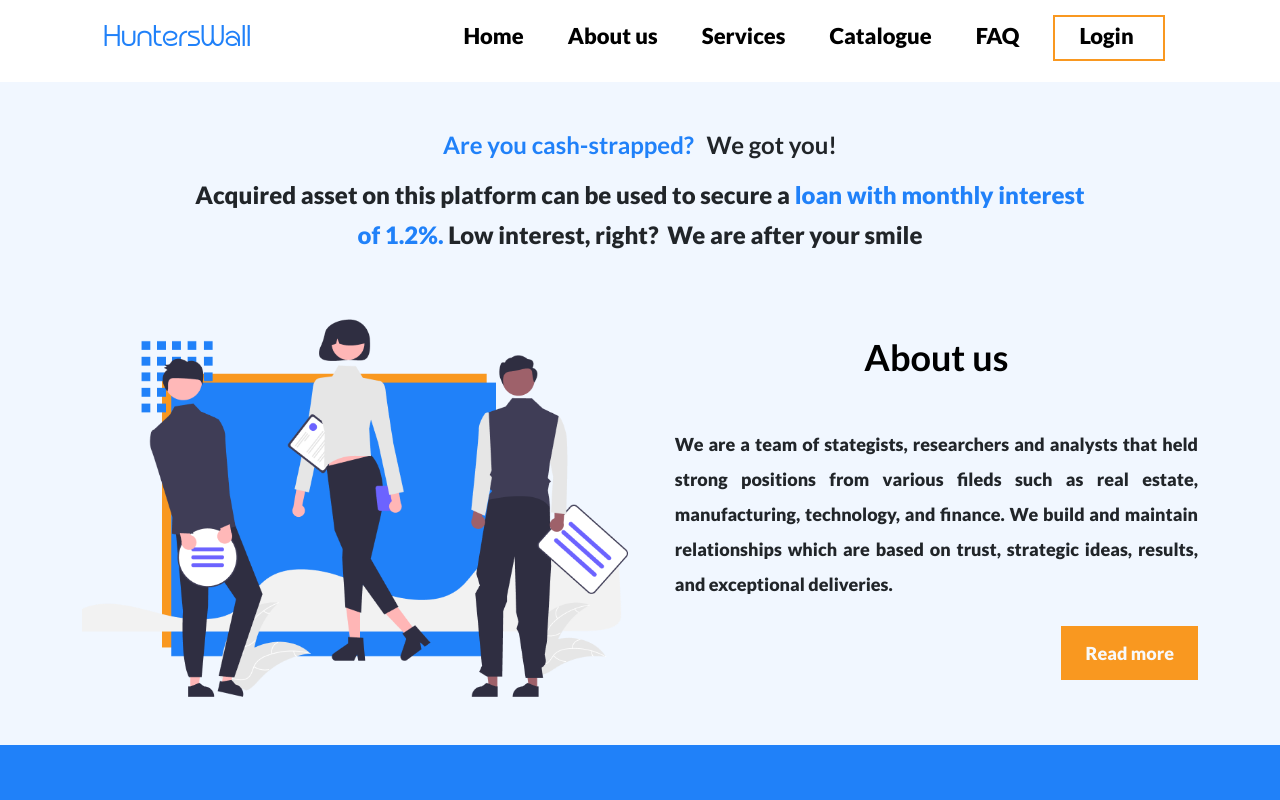
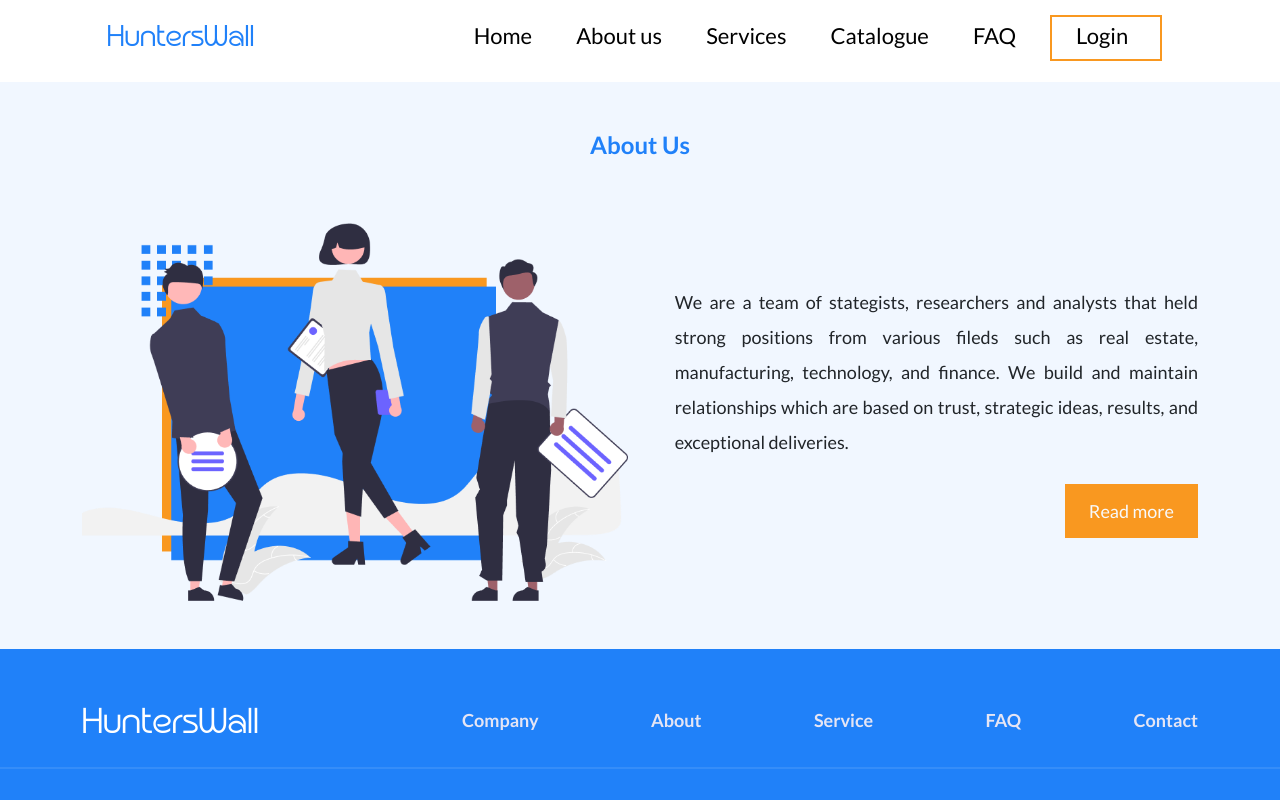
Before and after one commit to Dreezy305/HuntersWall, a Next.js app: page /aboutUs in a window 1280 px wide. Shown: the top 800 px of the page. Built offline with nearby package versions, Linux system fonts and the light colour scheme.

Commit message:
catalogue  section

```diff
--- a/layouts/header.js
+++ b/layouts/header.js
@@ -104,7 +104,7 @@ export default function Header() {
           Services
         </a>
         <a
-          href="#"
+          href="/catalogue"
           as={Link}
           rel="noreferrer"
           className="color me-lg-4 padMobile headerlinks"
--- a/pages/aboutUs.js
+++ b/pages/aboutUs.js
@@ -9,16 +9,17 @@ function AboutUs() {
     <Layout>
       <section className=" aboutUs">
         <div className="text-center aboutUs_content pt-5">
-          <h1>
-            <span>Are you cash-strapped?</span>{" "}
-            <span className="ms-2">We got you!</span>
+          <h1 style={{ color: "#2081f9" }}>
+            About Us
+            {/* <span>Are you cash-strapped?</span>{" "} */}
+            {/* <span className="ms-2">We got you!</span> */}
           </h1>
-          <p className="text-center mx-auto mt-3">
+          {/* <p className="text-center mx-auto mt-3">
             <span>Acquired asset on this platform can be used to secure a</span>{" "}
             <span>loan with monthly interest of 1.2%.</span>{" "}
             <span>Low interest, right?</span>{" "}
             <span className="ms-1">We are after your smile</span>
-          </p>
+          </p> */}
         </div>
         <div className="container mt-lg-3 text-center">
           <div className="row justify-content-between align-items-center">
@@ -30,7 +31,7 @@ function AboutUs() {
               />
             </div>
             <div className="col-lg-4 aboutUs_col2">
-              <h1 className="mb-5">About us</h1>
+              {/* <h1 className="mb-5">About us</h1> */}
               <h6 className="mb-4">
                 We are a team of stategists, researchers and analysts that held
                 strong positions from various fileds such as real estate,
--- a/pages/catalogue.js
+++ b/pages/catalogue.js
@@ -4,8 +4,8 @@ import Layout from "../layouts";
 function Catalogue() {
   return (
     <Layout>
-      <section>
-        <h1>Catalogue</h1>
+      <section className="catalogue">
+        <h1 className="text-center">Catalogue</h1>
       </section>
     </Layout>
   );
--- a/styles/_fontFamily.scss
+++ b/styles/_fontFamily.scss
@@ -5,8 +5,13 @@
 
 @font-face {
   font-family: Lato;
-  src: url(/public/fonts/Lato/Lato-Black.ttf);
+  src: url(/fonts/Lato/Lato-Regular.ttf);
 }
+
+// @font-face {
+//   font-family: Lato-Bold;
+//   src: url();
+// }
 
 $typografix: "typografix";
 $lato: "Lato";
--- a/styles/globals.scss
+++ b/styles/globals.scss
@@ -1,7 +1,7 @@
 @import "./variable";
 @import "./fontFamily.scss";
 
-@import url("https://fonts.googleapis.com/css2?family=Catamaran:wght@700&family=Jost:wght@200;300;400;500;600;700;800&family=Lato:wght@100;300;400;700;900&family=Nunito:wght@200;300;400;600;700&family=Roboto:wght@100;300;500;700;900&display=swap");
+// @import url("https://fonts.googleapis.com/css2?family=Catamaran:wght@700&family=Jost:wght@200;300;400;500;600;700;800&family=Lato:wght@100;300;400;700;900&family=Nunito:wght@200;300;400;600;700&family=Roboto:wght@100;300;500;700;900&display=swap");
 
 .nav-headline {
   font-family: $typografix;
@@ -149,7 +149,7 @@
     font-weight: 600;
     font-size: 36px;
     line-height: 43px;
-    color: #000000;
+    color: #2081f9;
   }
   &_card {
     h5 {
@@ -234,6 +234,17 @@
       line-height: 22px;
       color: #e5e5f4;
     }
+  }
+}
+
+.catalogue {
+  h1 {
+    font-family: $lato;
+    font-style: normal;
+    font-weight: 600;
+    font-size: 36px;
+    line-height: 43px;
+    color: #2081f9;
   }
 }
 
```
